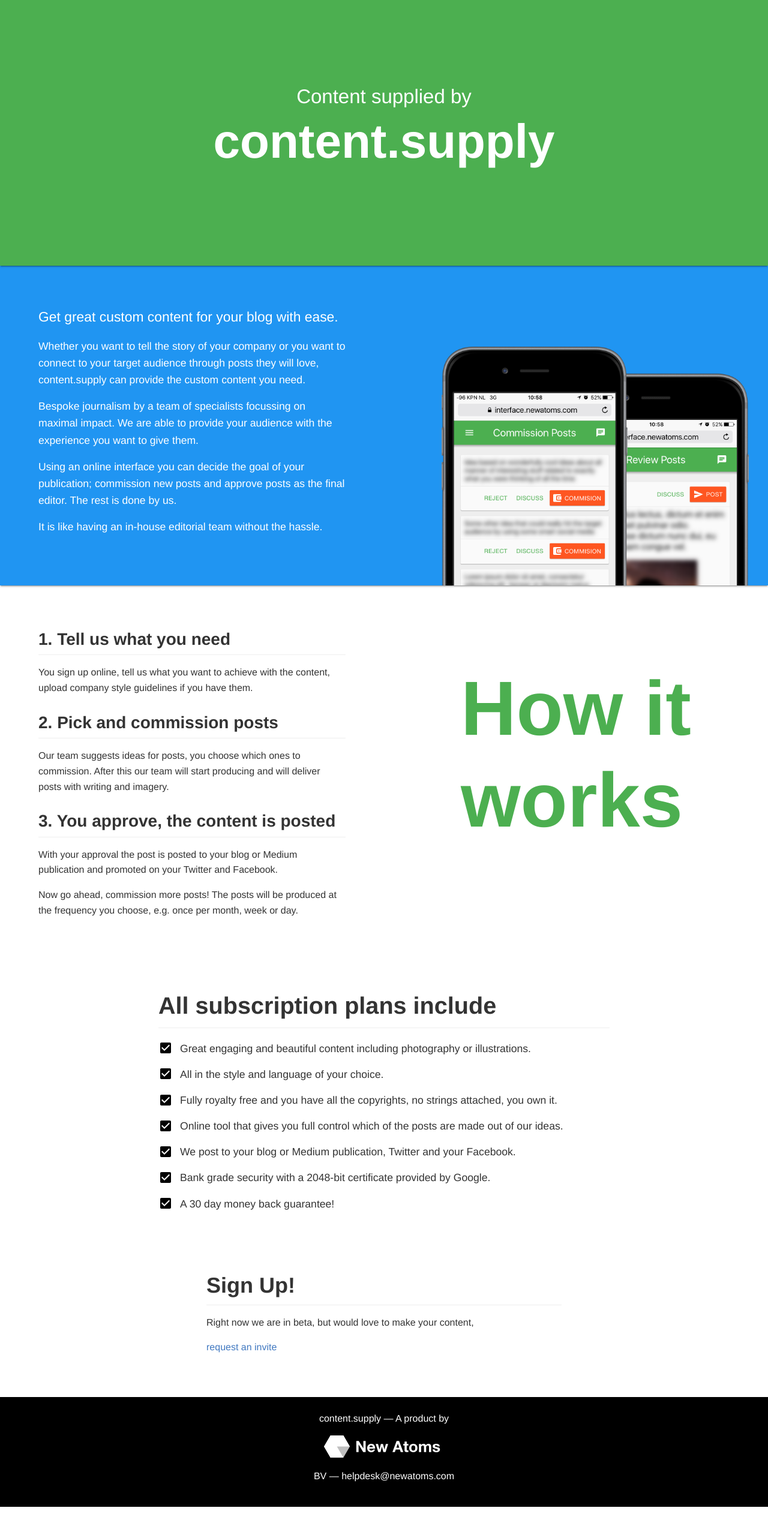
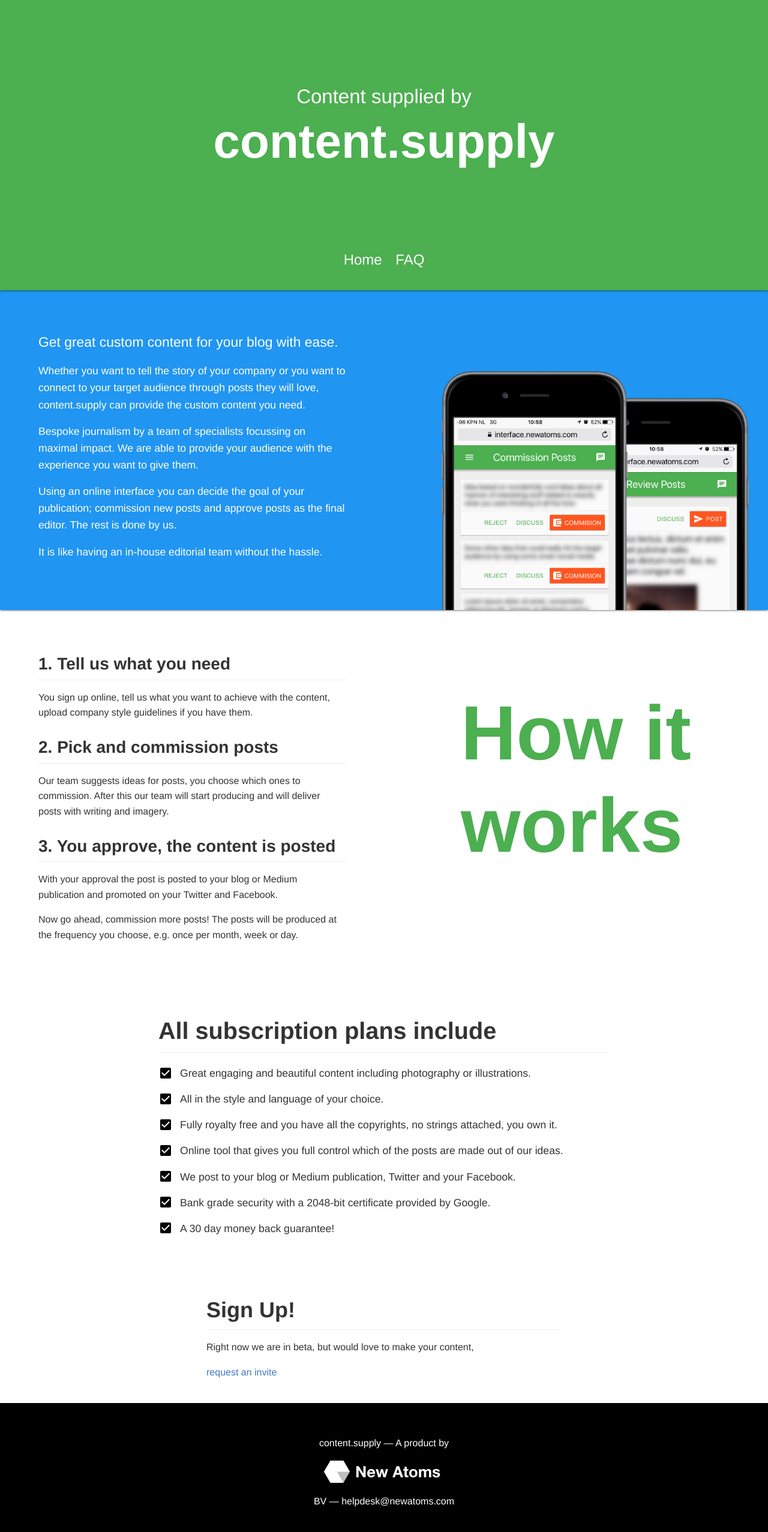
Before and after one commit to newatoms/beta, a Jekyll site: the page built from index.html, in a window 1280 px wide. Shown: the whole page at 60% size. Built offline with Jekyll 4.4.1, drawn with Linux system fonts in a browser that asks for light colours; before the commit the page ends 2512 px from its top, so only the background shows below that.

Commit message:
Add the FAQ

```diff
--- a/_config.yml
+++ b/_config.yml
@@ -1,15 +1,13 @@
 # Site settings
 title: content.supply
 email: helpdesk@newatoms.com
-description: > # this means to ignore newlines until "baseurl:"
-  # Write an awesome description for your new site here. You can edit this
-  # line in _config.yml. It will appear in your document head meta (for
-  # Google search results) and in your feed.xml site description.
 baseurl: "" # the subpath of your site, e.g. /blog/
 url: "http://content.supply" # the base hostname & protocol for your site
 
 collections:
   homepage:
+    output: false
+  faq:
     output: false
 
 # Build settings
--- a/_layouts/default.html
+++ b/_layouts/default.html
@@ -23,12 +23,16 @@
     line-height: 1.6;
     word-wrap: break-word;
     margin: 0;
+    background-color: black;
+  }
+  main {
+    background-color: white;
   }
 
   body>header {
     background-color: #4CAF50;
     display: block;
-    padding: 15vh 5vw;
+    padding: 15vh 5vw 0;
     color: white;
     box-shadow: 0 2px 2px 0 rgba(0,0,0,.14),0 3px 1px -2px rgba(0,0,0,.2),0 1px 5px 0 rgba(0,0,0,.12);
     z-index: 1;
@@ -39,10 +43,23 @@
     font-weight: 600;
     margin: 0;
     border-bottom: 0;
+    margin-bottom: 10vh;
+  }
+  body>header nav {
+    font-size: 150%;
+    padding: 0.5rem;
+  }
+  body>header nav>ul {
+    padding: 0;
+  }
+  body>header nav>ul>li {
+    list-style: none;
+    display: inline-block;
+    padding: 0.5rem;
   }
   @media (max-width: 430px) {
     body>header {
-      padding: 20vh 2.5vw;
+      padding: 20vh 2.5vw 0;
     }
     body>header h1 {
       font-size: 3.75em;
@@ -50,7 +67,7 @@
   }
   @media (min-width: 430px) and (max-width: 830px) {
     body>header {
-      padding: 10vh 2.5vw;
+      padding: 10vh 2.5vw 0;
     }
     body>header h1 {
       font-size: 3.75em;
@@ -732,13 +749,15 @@
   <header>
     <p class="byline">Content supplied by</p>
     <h1><a href="http://content.supply"><span>content</span><span>.supply</span></a></h1>
-
     <nav>
-     {% for page in site.pages %}
-      {% if page.title %}
-      <a href="{{ page.url | prepend: site.baseurl }}">{{ page.title }}</a>
-      {% endif %}
-     {% endfor %}
+      <ul>
+      {% assign pages = site.pages | sort:"order" %}
+        {% for page in pages %}
+          {% if page.title %}
+            <li><a href="{{ page.url | prepend: site.baseurl }}">{{ page.title }}</a></li>
+          {% endif %}
+        {% endfor %}
+      </ul>
     </nav>
   </header>
 
--- a/index.html
+++ b/index.html
@@ -1,5 +1,7 @@
 ---
 layout: default
+title: Home
+order: 0
 ---
 
 {% assign sections = site.homepage | sort:"order" %}
```
Also changed, not shown: _faq/what-are-the-ways-i-can-pay.md (added, +4 -0 lines), faq.html (added, +27 -0 lines).
